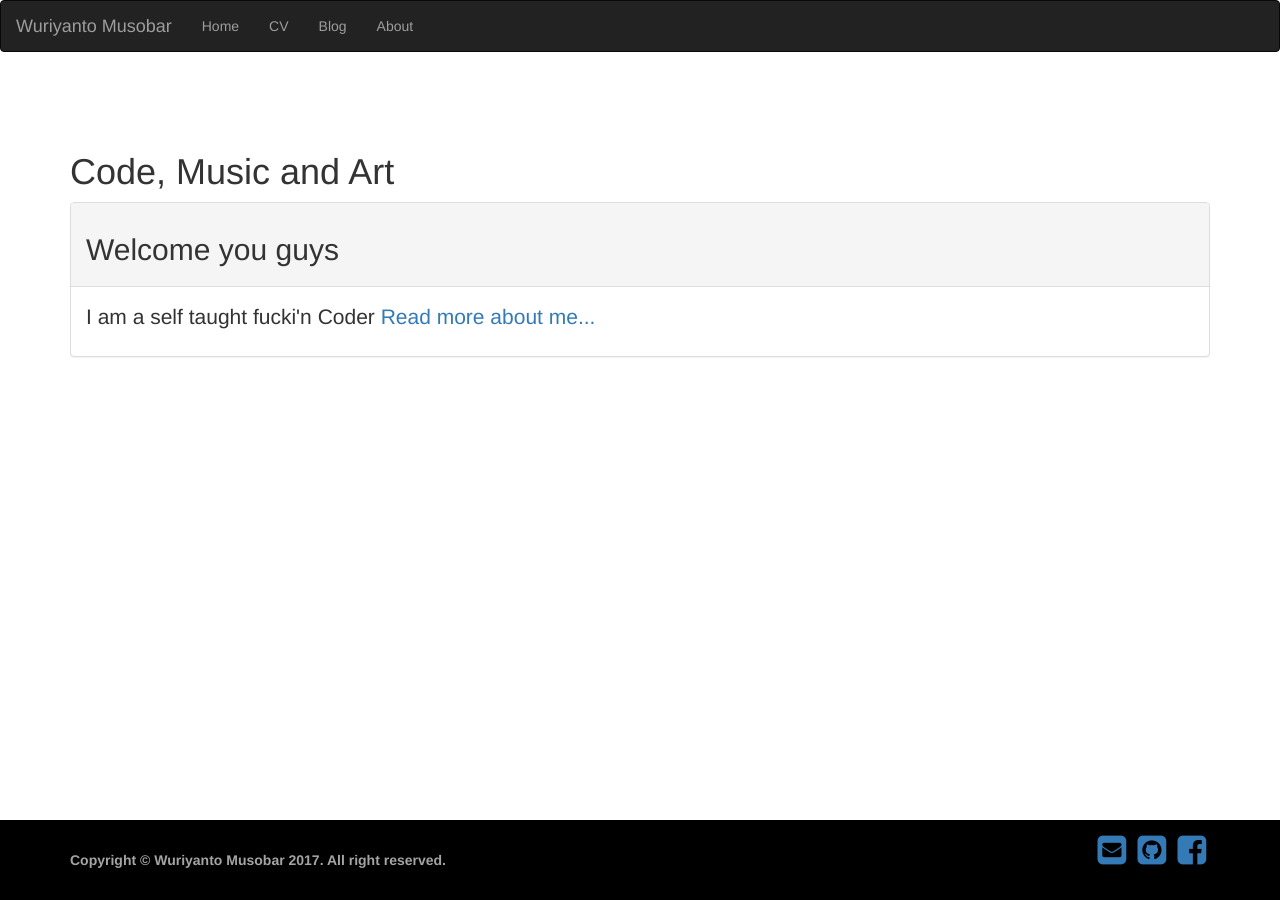
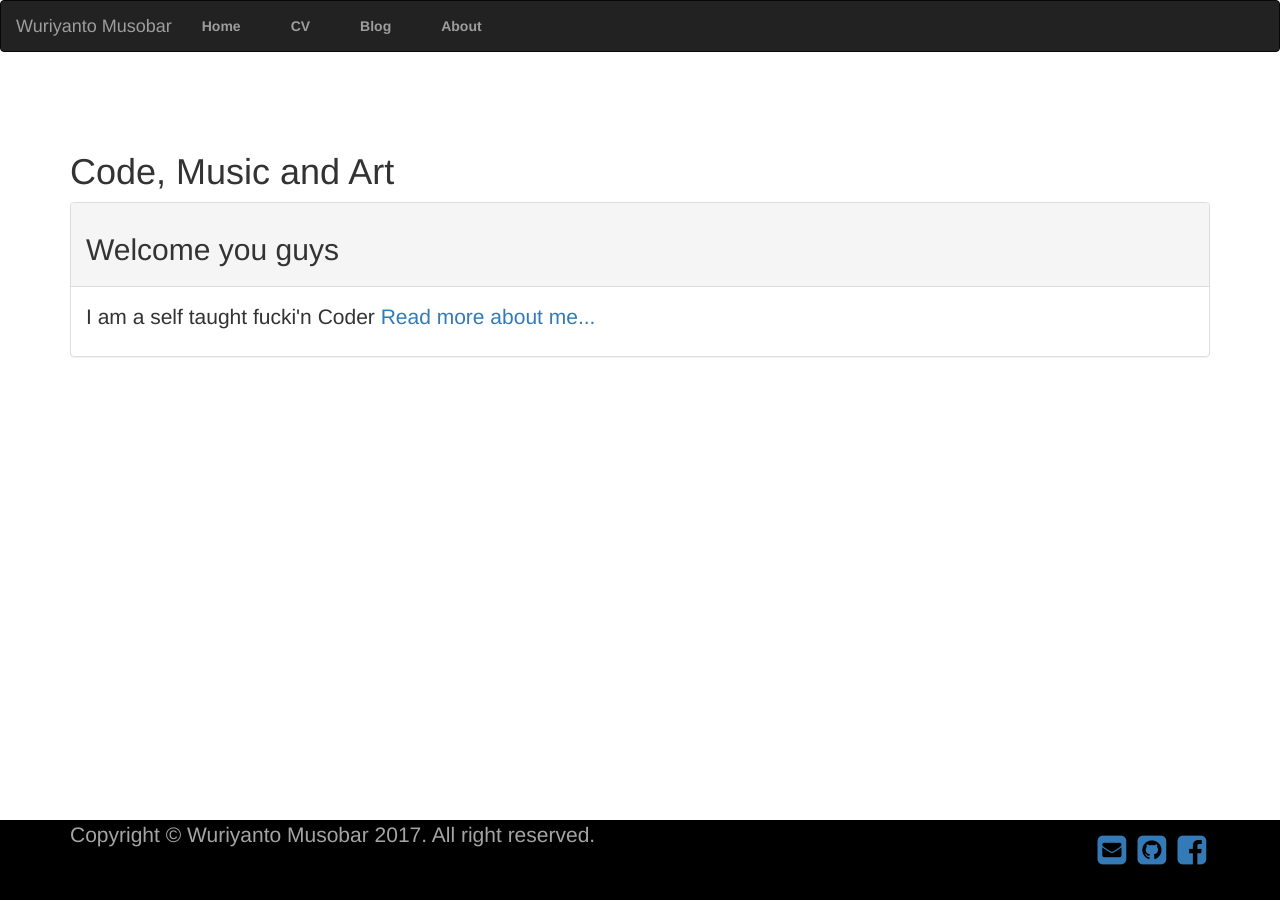
Before and after one commit to wuriyanto48/wuriyanto48.github.io, a Jekyll site: the page built from index.html, in a window 1280 px wide. Built offline with Jekyll 4.4.1, drawn with Linux system fonts in a browser that asks for light colours; nearby versions of some CDN libraries.

```diff
--- a/_layouts/default.html
+++ b/_layouts/default.html
@@ -34,7 +34,7 @@
       </div><!-- /.container -->
 			<footer class="footer">
 		 		<div class="container">
-					<div class="pull-left"><label style="color:#A4A4A4">Copyright © Wuriyanto Musobar 2017. All right reserved. </label></div>
+					<div class="pull-left"><p>Copyright © Wuriyanto Musobar 2017. All right reserved. </p></div>
 					<div class="pull-right">
 						<a href="mailto:wuriyanto48@yahoo.co.id"><i id="social-em" class="fa fa-envelope-square fa-3x social"></i></a>
 				 		<a href="https://github.com/wuriyanto48" target="_blank"><i id="social-gh" class="fa fa-github-square fa-3x social"></i></a>
--- a/css/main.css
+++ b/css/main.css
@@ -1,3 +1,13 @@
+nav ul, footer ul {
+    font-family:'Helvetica', 'Arial', 'Sans-Serif';
+    padding: 0px;
+    list-style: none;
+    font-weight: bold;
+}
+nav ul li, footer ul li {
+    display: inline;
+    margin-right: 20px;
+}
 a {
     text-decoration: none;
     color: #999;
--- a/css/nav_layout.css
+++ b/css/nav_layout.css
@@ -11,9 +11,13 @@
   bottom: 0;
   width: 100%;
   /* Set the fixed height of the footer here */
-  height: 80px;
+  height: auto;
   line-height: 80px; /* Vertically center the text there */
   background-color: #000000;
+}
+
+.footer p {
+  color: #A4A4A4;
 }
 
 
```
